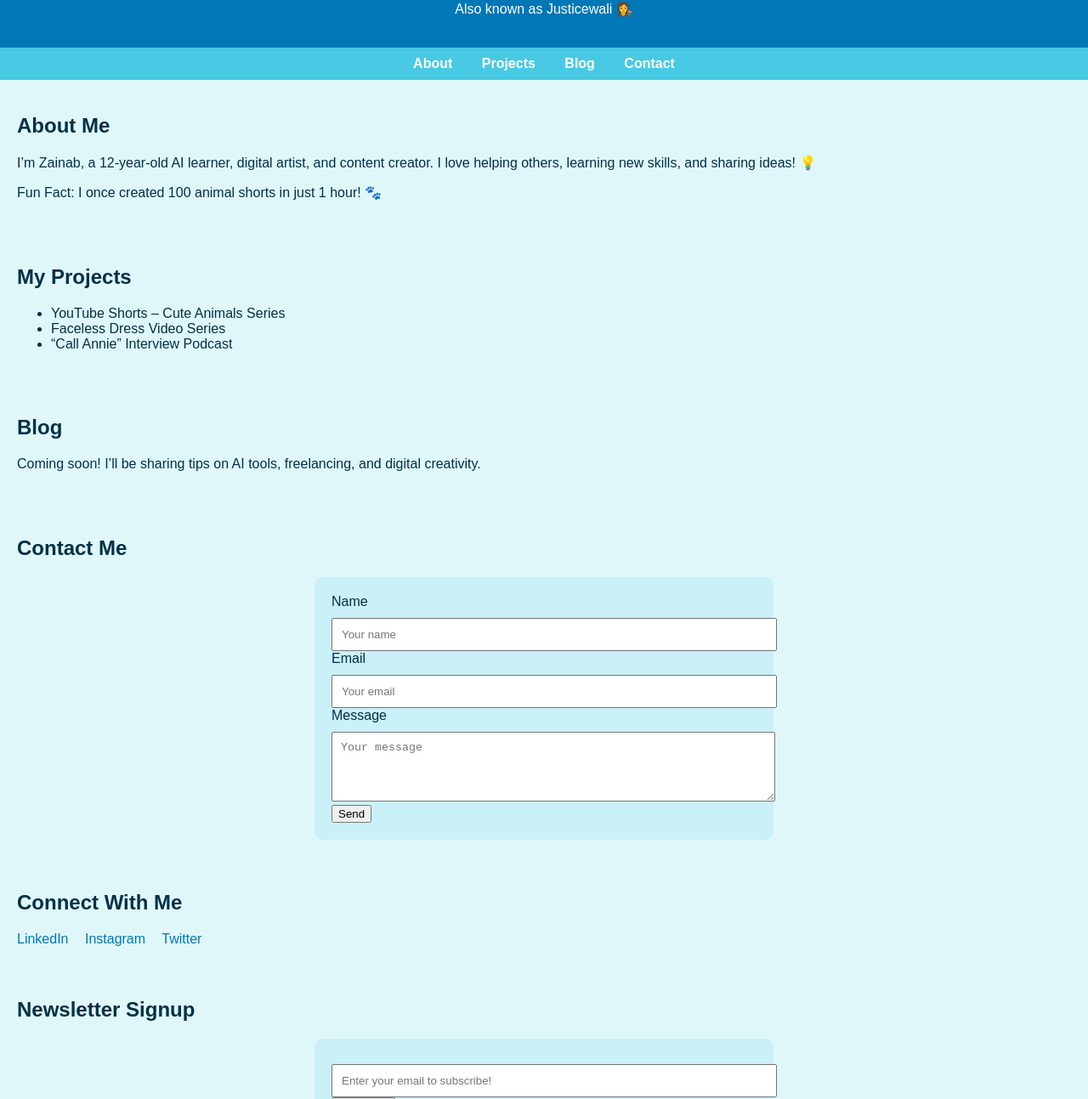
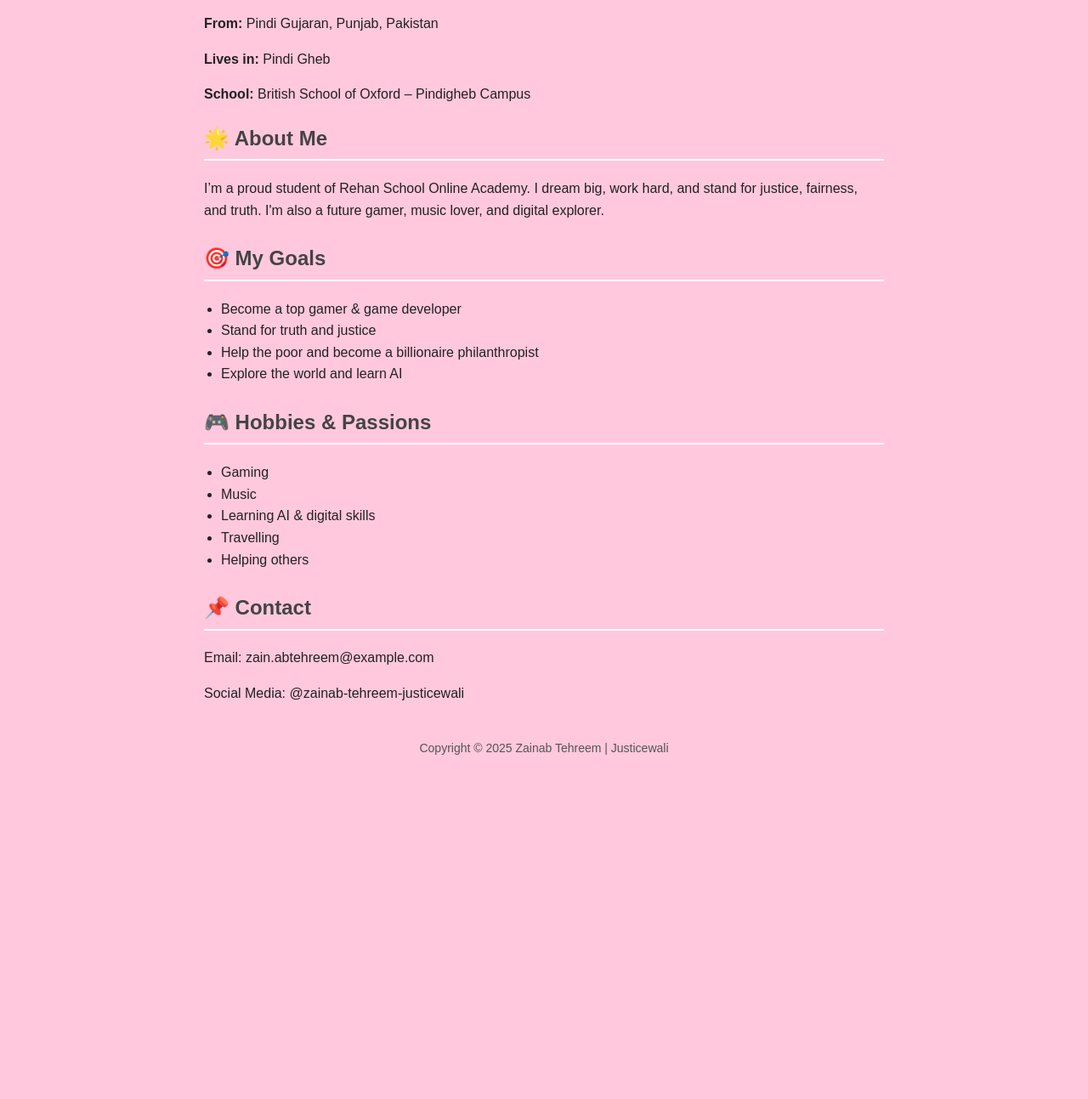
Before and after one commit to Zainab-bot-del/github.io, a plain HTML site: page index.html in a window 1280 px wide. Shown: the part 99-1392 px from the top of the page at 85% size. After the commit the page ends 1010 px from the top, so only its background shows below. Drawn offline with Linux system fonts and the light colour scheme.

Commit message:
Update index.html
Added full HTML layout for my personal website - Zainab Tehreem | Justicewali

```diff
--- a/index.html
+++ b/index.html
@@ -2,130 +2,82 @@
 <html lang="en">
 <head>
   <meta charset="UTF-8">
-  <meta name="viewport" content="width=device-width, initial-scale=1.0">
-  <title>Zainab Tehreem – Personal Site</title>
+  <title>Zainab Tehreem | Justicewali</title>
   <style>
     body {
+      background-color: #ffc8dd;
       font-family: Arial, sans-serif;
-      background-color: #e0f7fa;
-      color: #023047;
-      margin: 0;
-      padding: 0;
+      color: #222;
+      padding: 20px;
+      max-width: 800px;
+      margin: auto;
+      line-height: 1.6;
     }
-    header {
-      background-color: #0077b6;
-      color: white;
-      padding: 20px;
+    h1 {
+      color: #000;
       text-align: center;
     }
-    nav {
-      background-color: #48cae4;
-      padding: 10px;
-      text-align: center;
+    h2 {
+      color: #444;
+      border-bottom: 2px solid #fff;
+      padding-bottom: 5px;
     }
-    nav a {
-      margin: 0 15px;
-      color: white;
-      text-decoration: none;
-      font-weight: bold;
+    .section {
+      margin-bottom: 25px;
     }
-    section {
-      padding: 20px;
-    }
-    .social-icons a {
-      margin-right: 15px;
-      text-decoration: none;
-      color: #0077b6;
+    ul {
+      padding-left: 20px;
     }
     footer {
-      background-color: #0077b6;
-      color: white;
       text-align: center;
-      padding: 15px;
-    }
-    input, textarea {
-      width: 100%;
-      margin-top: 10px;
-      padding: 10px;
-    }
-    .form-box {
-      background-color: #caf0f8;
-      padding: 20px;
-      border-radius: 10px;
-      max-width: 500px;
-      margin: auto;
+      margin-top: 40px;
+      font-size: 14px;
+      color: #555;
     }
   </style>
 </head>
 <body>
 
-<header>
-  <h1>Welcome to Zainab Tehreem's Website</h1>
-  <p>Also known as Justicewali 👩‍⚖️</p>
-</header>
+  <h1>👩‍⚖️ Zainab Tehreem | Justicewali</h1>
+  <p><strong>From:</strong> Pindi Gujaran, Punjab, Pakistan</p>
+  <p><strong>Lives in:</strong> Pindi Gheb</p>
+  <p><strong>School:</strong> British School of Oxford – Pindigheb Campus</p>
 
-<nav>
-  <a href="#about">About</a>
-  <a href="#portfolio">Projects</a>
-  <a href="#blog">Blog</a>
-  <a href="#contact">Contact</a>
-</nav>
+  <div class="section">
+    <h2>🌟 About Me</h2>
+    <p>I’m a proud student of Rehan School Online Academy. I dream big, work hard, and stand for justice, fairness, and truth. I'm also a future gamer, music lover, and digital explorer.</p>
+  </div>
 
-<section id="about">
-  <h2>About Me</h2>
-  <p>I’m Zainab, a 12-year-old AI learner, digital artist, and content creator. I love helping others, learning new skills, and sharing ideas! 💡</p>
-  <p>Fun Fact: I once created 100 animal shorts in just 1 hour! 🐾</p>
-</section>
+  <div class="section">
+    <h2>🎯 My Goals</h2>
+    <ul>
+      <li>Become a top gamer & game developer</li>
+      <li>Stand for truth and justice</li>
+      <li>Help the poor and become a billionaire philanthropist</li>
+      <li>Explore the world and learn AI</li>
+    </ul>
+  </div>
 
-<section id="portfolio">
-  <h2>My Projects</h2>
-  <ul>
-    <li>YouTube Shorts – Cute Animals Series</li>
-    <li>Faceless Dress Video Series</li>
-    <li>“Call Annie” Interview Podcast</li>
-  </ul>
-</section>
+  <div class="section">
+    <h2>🎮 Hobbies & Passions</h2>
+    <ul>
+      <li>Gaming</li>
+      <li>Music</li>
+      <li>Learning AI & digital skills</li>
+      <li>Travelling</li>
+      <li>Helping others</li>
+    </ul>
+  </div>
 
-<section id="blog">
-  <h2>Blog</h2>
-  <p>Coming soon! I’ll be sharing tips on AI tools, freelancing, and digital creativity.</p>
-</section>
+  <div class="section">
+    <h2>📌 Contact</h2>
+    <p>Email: zain.abtehreem@example.com</p>
+    <p>Social Media: @zainab-tehreem-justicewali</p>
+  </div>
 
-<section id="contact">
-  <h2>Contact Me</h2>
-  <div class="form-box">
-    <form>
-      <label>Name</label>
-      <input type="text" placeholder="Your name">
-      <label>Email</label>
-      <input type="email" placeholder="Your email">
-      <label>Message</label>
-      <textarea rows="4" placeholder="Your message"></textarea>
-      <button type="submit">Send</button>
-    </form>
-  </div>
-</section>
-
-<section class="social-icons">
-  <h2>Connect With Me</h2>
-  <a href="https://linkedin.com" target="_blank">LinkedIn</a>
-  <a href="https://instagram.com" target="_blank">Instagram</a>
-  <a href="https://twitter.com" target="_blank">Twitter</a>
-</section>
-
-<section>
-  <h2>Newsletter Signup</h2>
-  <div class="form-box">
-    <form>
-      <input type="email" placeholder="Enter your email to subscribe!">
-      <button type="submit">Subscribe</button>
-    </form>
-  </div>
-</section>
-
-<footer>
-  <p>© 2025 Zainab Tehreem. All rights reserved.</p>
-</footer>
+  <footer>
+    Copyright © 2025 Zainab Tehreem | Justicewali
+  </footer>
 
 </body>
 </html>
```
